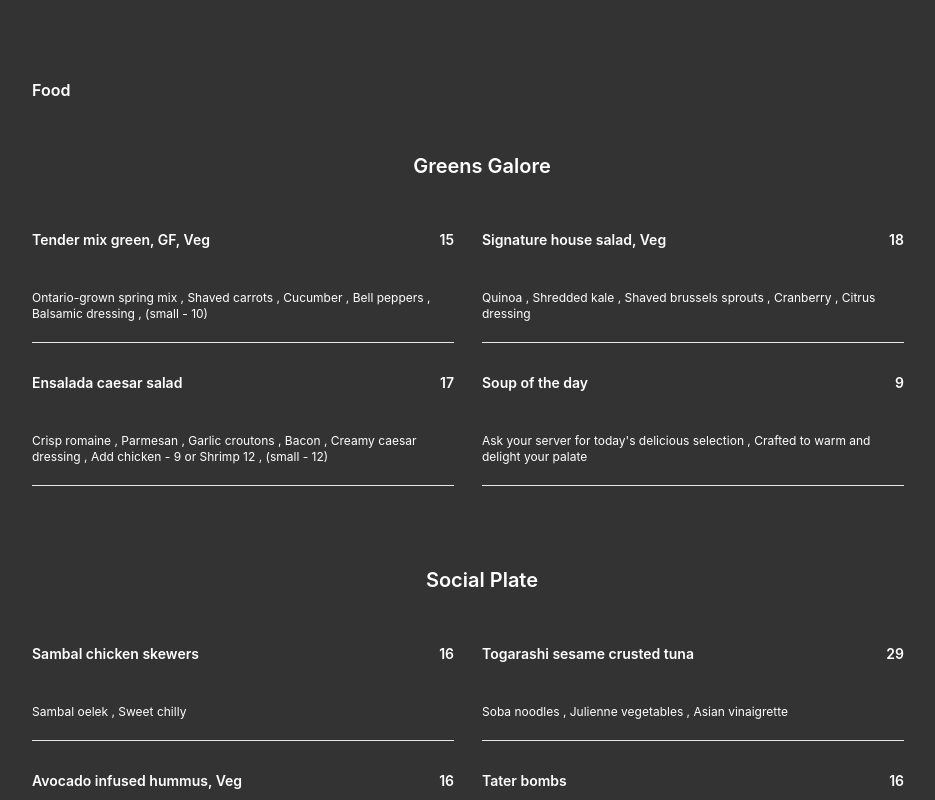
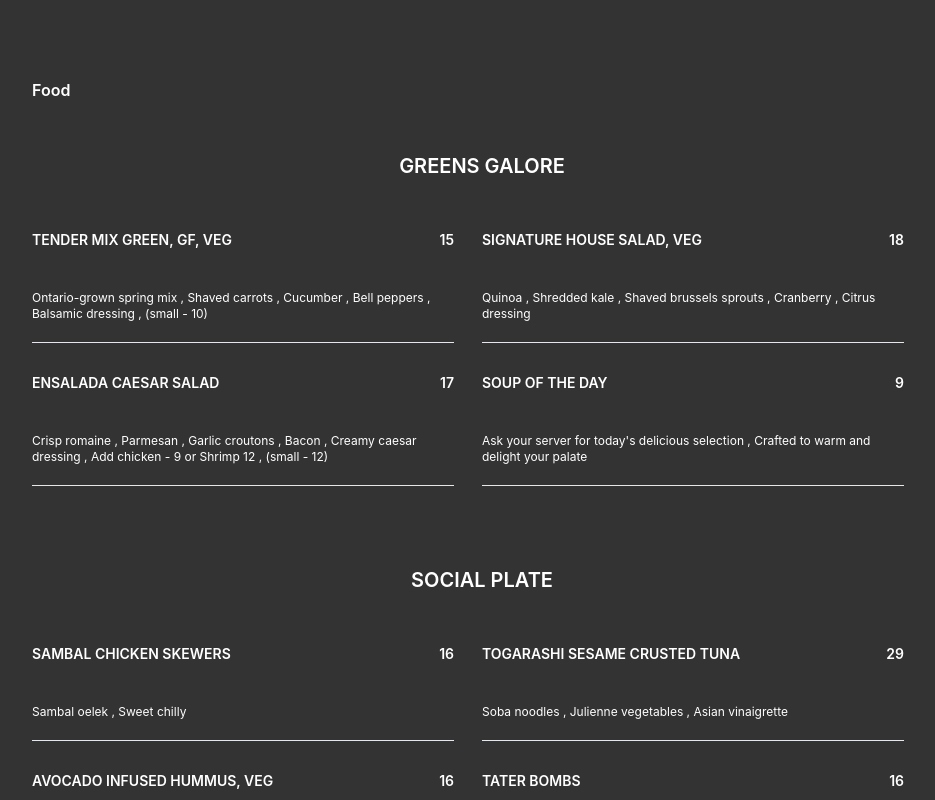
Before and after one commit to Saravanan0805/mercury, a React (Create React App) app: page /menu in a window 1280 px wide. Shown: the part 1000-1800 px from the top of the page, without its empty margins (158-1093 px from the left). Built offline with nearby package versions, Linux system fonts and the light colour scheme.

Commit message:
Modified the title case in the menu section.

```diff
--- a/src/components/menu/CategoryContent.jsx
+++ b/src/components/menu/CategoryContent.jsx
@@ -1,7 +1,7 @@
 export function CategoryContent({ title, content }) {
   return (
     <div>
-      <h1 className="flex justify-center font-semibold text-xl py-5">
+      <h1 className="flex justify-center font-semibold text-xl py-5 uppercase">
         {title}
       </h1>
       <div className="p-[30px] flex flex-wrap">
@@ -9,7 +9,7 @@ export function CategoryContent({ title, content }) {
           <div key={index} className="w-full md:w-1/2 sm:3/4 pr-7 mb-[30px]">
             <div className="border-b pb-5">
               <div className="flex justify-between font-semibold text-sm">
-                <label>{c?.name}</label>
+                <label className="uppercase">{c?.name}</label>
                 <label>{`${c?.page}`}</label>
               </div>
               <p className="mt-10 text-xs">{c?.message}</p>
--- a/src/components/menu/CategoryMenuSection.jsx
+++ b/src/components/menu/CategoryMenuSection.jsx
@@ -41,7 +41,7 @@ export const CategoryMenuSection = ({ title }) => {
                 <div key={index} className="w-1/2 pr-10 mb-[30px]">
                   <div className="border-b pb-5">
                     <div className="font-semibold text-sm">
-                      <label>{c?.name}</label>
+                      <label className="uppercase">{c?.name}</label>
                     </div>
                     <div className="text-xs pt-5 font-semibold">
                       <div className="flex justify-between">
```
